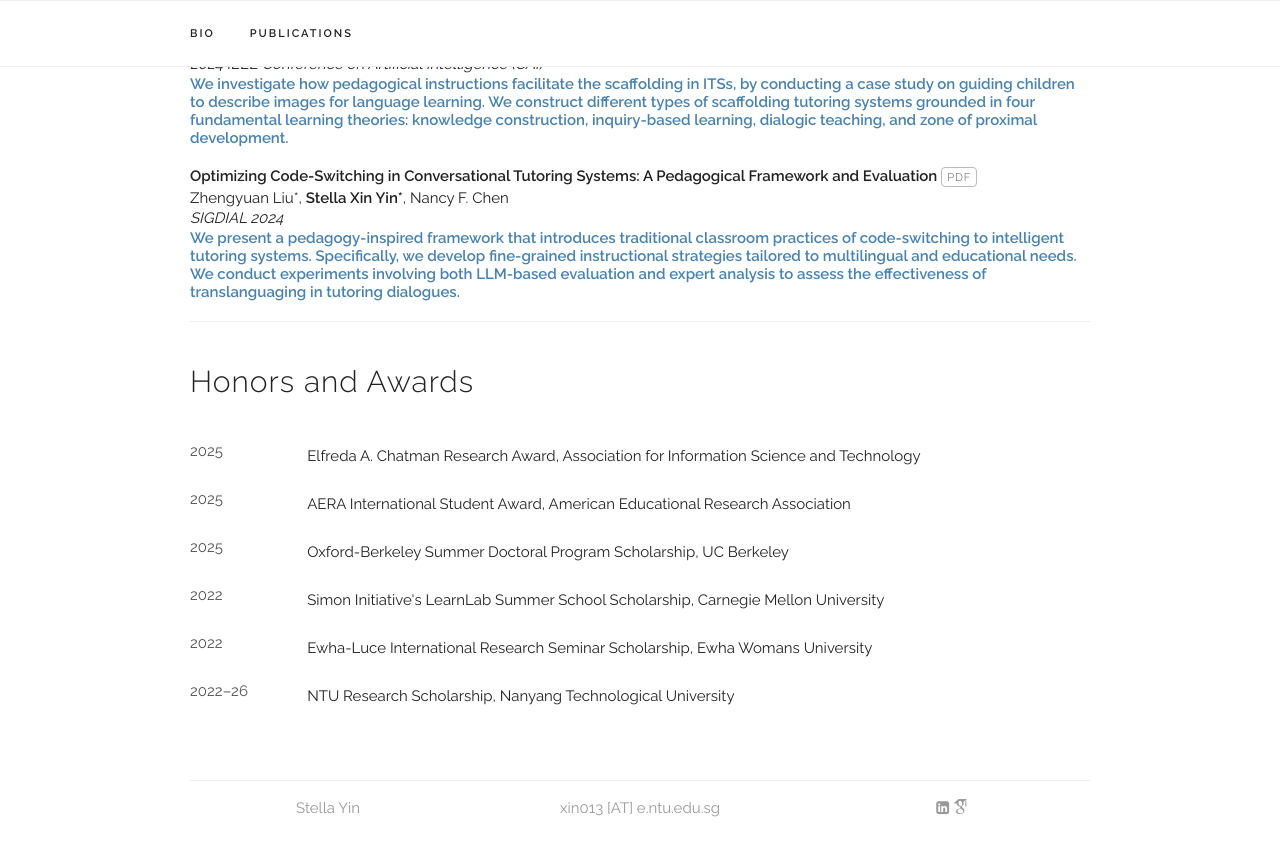
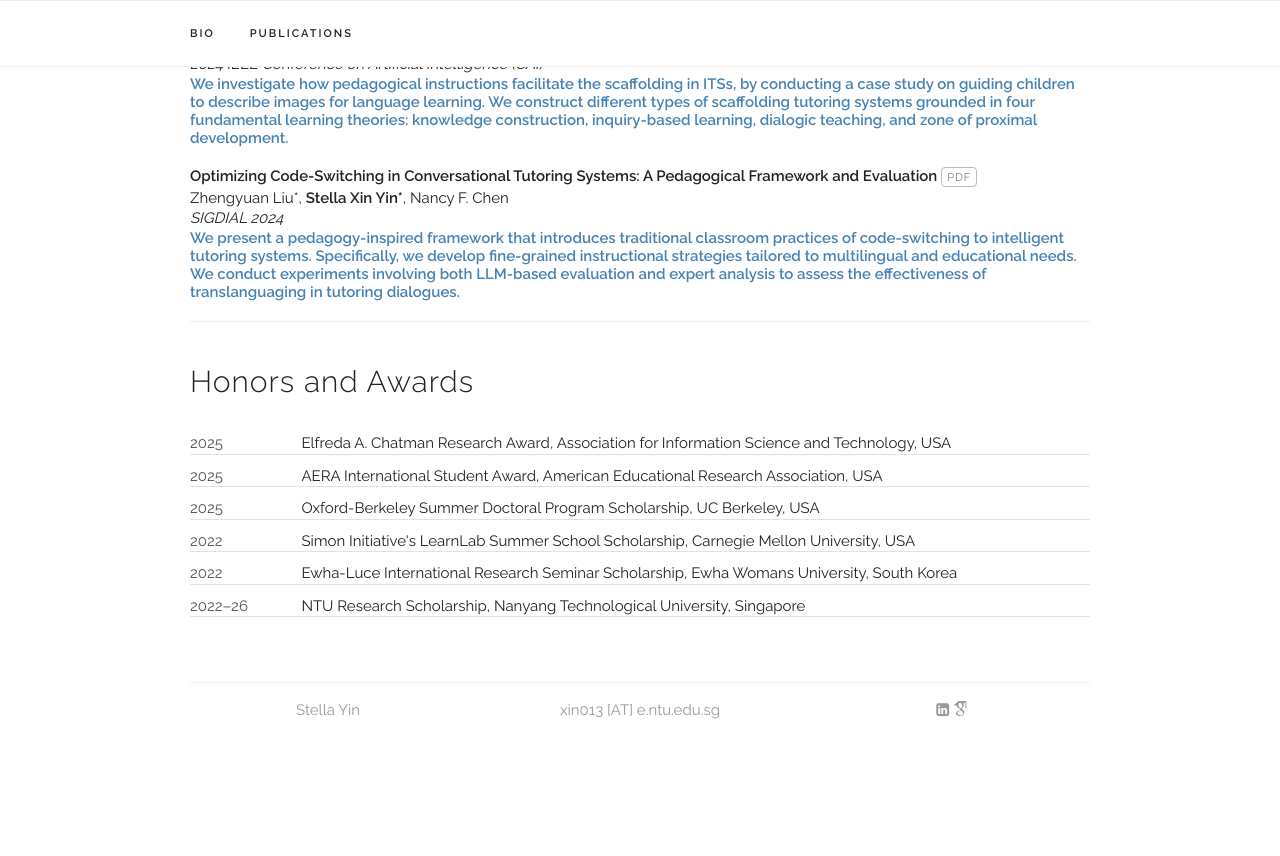
Before and after one commit to stellayin06/stellayin06.github.io, a Jekyll site: the page built from index.html, in a window 1280 px wide and 900 px high, scrolled down 2274 px. Shown: the top 856 px of the window. Built offline with Jekyll 4.4.1, drawn with Linux system fonts in a browser that asks for light colours; some web fonts are replaced; after the commit the page ends 3076 px from its top, so only the background shows below that.

Commit message:
Update index.html

```diff
--- a/index.html
+++ b/index.html
@@ -118,32 +118,30 @@ title: Home
 
 <div class="docs-section" id="ack">
   <h4>Honors and Awards</h4>
-  <p>
-    <table style="border-collapse: collapse; width: 100%; border: none;">
+  <table style="width: 100%; border-collapse: collapse; line-height: 1.3;">
     <tr>
-        <td style="white-space: nowrap; padding-right: 1.5em; vertical-align: top; color: #555; border: none;">2025</td>
-        <td style="padding-bottom: 0.1em; border: none;">Elfreda A. Chatman Research Award, Association for Information Science and Technology</td>
+      <td style="white-space: nowrap; padding-right: 1.5em; color: #555; padding-bottom: 0;">2025</td>
+      <td style="padding-bottom: 0;">Elfreda A. Chatman Research Award, Association for Information Science and Technology, USA</td>
     </tr>
     <tr>
-        <td style="white-space: nowrap; padding-right: 1.5em; vertical-align: top; color: #555; border: none;">2025</td>
-        <td style="padding-bottom: 0.1em; border: none;">AERA International Student Award, American Educational Research Association</td>
+      <td style="white-space: nowrap; padding-right: 1.5em; color: #555; padding-bottom: 0;">2025</td>
+      <td style="padding-bottom: 0;">AERA International Student Award, American Educational Research Association, USA</td>
     </tr>
     <tr>
-        <td style="white-space: nowrap; padding-right: 1.5em; vertical-align: top; color: #555; border: none;">2025</td>
-        <td style="padding-bottom: 0.1em; border: none;">Oxford-Berkeley Summer Doctoral Program Scholarship, UC Berkeley</td>
+      <td style="white-space: nowrap; padding-right: 1.5em; color: #555; padding-bottom: 0;">2025</td>
+      <td style="padding-bottom: 0;">Oxford-Berkeley Summer Doctoral Program Scholarship, UC Berkeley, USA</td>
     </tr>
     <tr>
-        <td style="white-space: nowrap; padding-right: 1.5em; vertical-align: top; color: #555; border: none;">2022</td>
-        <td style="padding-bottom: 0.1em; border: none;">Simon Initiative's LearnLab Summer School Scholarship, Carnegie Mellon University</td>
+      <td style="white-space: nowrap; padding-right: 1.5em; color: #555; padding-bottom: 0;">2022</td>
+      <td style="padding-bottom: 0;">Simon Initiative's LearnLab Summer School Scholarship, Carnegie Mellon University, USA</td>
     </tr>
     <tr>
-        <td style="white-space: nowrap; padding-right: 1.5em; vertical-align: top; color: #555; border: none;">2022</td>
-        <td style="padding-bottom: 0.1em; border: none;">Ewha-Luce International Research Seminar Scholarship, Ewha Womans University</td>
+      <td style="white-space: nowrap; padding-right: 1.5em; color: #555; padding-bottom: 0;">2022</td>
+      <td style="padding-bottom: 0;">Ewha-Luce International Research Seminar Scholarship, Ewha Womans University, South Korea</td>
     </tr>
     <tr>
-        <td style="white-space: nowrap; padding-right: 1.5em; vertical-align: top; color: #555; border: none;">2022–26</td>
-        <td style="padding-bottom: 0.1em; border: none;">NTU Research Scholarship, Nanyang Technological University</td>
+      <td style="white-space: nowrap; padding-right: 1.5em; color: #555; padding-bottom: 0;">2022–26</td>
+      <td style="padding-bottom: 0;">NTU Research Scholarship, Nanyang Technological University, Singapore</td>
     </tr>
   </table>
-  </p>
 </div>
```
Lines whose indentation alone changed are shown as unchanged.
